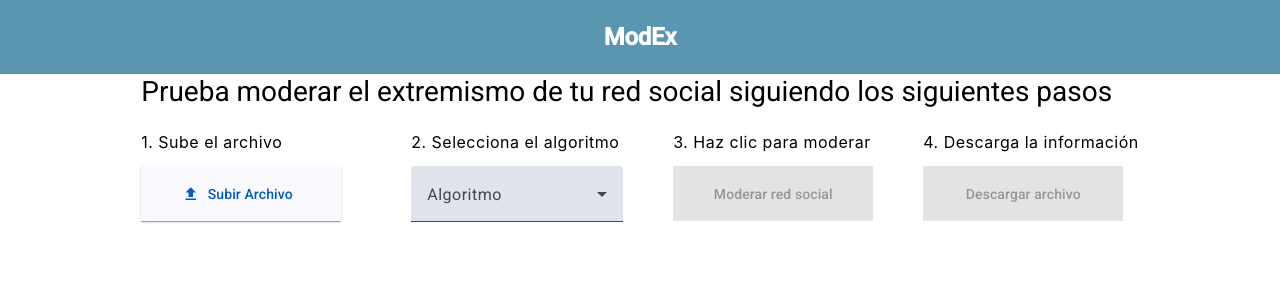
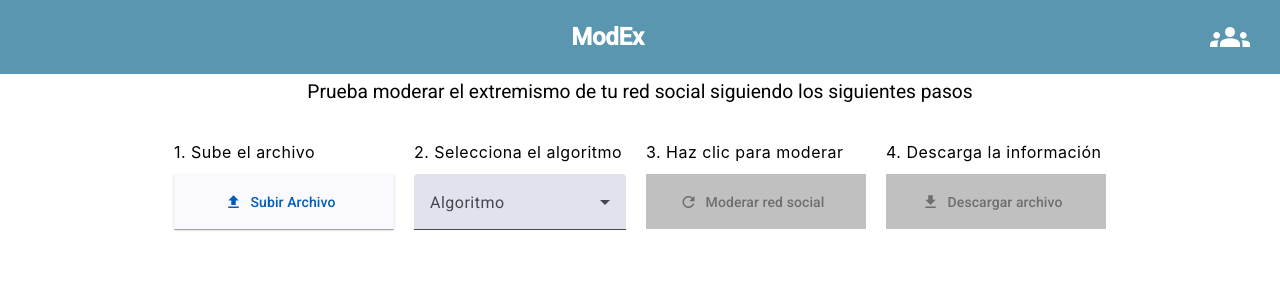
Before and after one commit to BrianGomezM/ModOpRed, an Angular app in the folder frontend/: page / in a window 1280 px wide. Shown: the top 300 px of the page. Built offline with nearby package versions, Linux system fonts and the light colour scheme.

Commit message:
version-estable-final

```diff
--- a/frontend/src/app/app.component.ts
+++ b/frontend/src/app/app.component.ts
@@ -4,7 +4,7 @@ import { HeaderComponent } from './header/header.component';
 import { MainContentComponent } from './main-content/main-content.component';
 import { MatButtonModule } from '@angular/material/button';
 import { MatIconModule } from '@angular/material/icon';
-
+import { MatTooltipModule } from '@angular/material/tooltip';
 @Component({
   selector: 'app-root',
   standalone: true,
@@ -12,7 +12,8 @@ import { MatIconModule } from '@angular/material/icon';
     HeaderComponent,
     MainContentComponent,
     MatButtonModule,  // Add Material Button Module
-    MatIconModule   ],
+    MatIconModule,
+    MatTooltipModule   ],
   templateUrl: './app.component.html',
   styleUrl: './app.component.css'
 })
--- a/frontend/src/app/header/header.component.css
+++ b/frontend/src/app/header/header.component.css
@@ -1,12 +1,24 @@
+
 .header {
-    background-color: #5B96B1;
-    padding: 5px;
-    text-align: center;
-  }
+  display: flex;                /* Utiliza flexbox para el layout */
+  justify-content: space-between; /* Espacia entre el título y el ícono */
+  align-items: center;         /* Centra verticalmente los elementos */
+  background-color: #5B96B1;  /* Color de fondo */
+  padding: 5px;               /* Espaciado interno */
+}
 
-  .title {
-    color: white;
-    margin: 0;
-    font-size: 24px;
-    font-weight: bold;
-  }
+.title {
+  color: white;               /* Color del texto */
+  margin: 0;                  /* Elimina el margen del título */
+  font-size: 24px;            /* Tamaño de fuente del título */
+  font-weight: bold;          /* Peso de fuente del título */
+  text-align: center;           /* Asegura que el texto esté alineado a la izquierda */
+  flex: 1;                    /* Permite que el título ocupe todo el espacio disponible */
+}
+
+.icon {
+  padding-right: 25px;        /* Espaciado interno a la derecha */
+  color: white;
+  font-size: 40px;
+
+}
--- a/frontend/src/app/header/header.component.html
+++ b/frontend/src/app/header/header.component.html
@@ -1,3 +1,6 @@
 <header class="header">
-    <h1 class="title">ModEx</h1>
-  </header>
+  <h1 class="title">ModEx</h1>
+  <span class="icon material-icons" [matTooltip]="tooltipContent" matTooltipPosition="above">
+    groups
+  </span>
+</header>
--- a/frontend/src/app/header/header.component.ts
+++ b/frontend/src/app/header/header.component.ts
@@ -1,12 +1,14 @@
 import { Component } from '@angular/core';
+import { MatTooltipModule } from '@angular/material/tooltip';
 
 @Component({
   selector: 'app-header',
   standalone: true,
-  imports: [],
+  imports: [MatTooltipModule],
   templateUrl: './header.component.html',
   styleUrl: './header.component.css'
 })
 export class HeaderComponent {
+  tooltipContent: string = `Integrantes:\n Brayan Gomez Muñoz\nValentina Barbetty Arango\nJheison Estiben Gomez Muñoz`;
 
 }
--- a/frontend/src/app/main-content/main-content.component.css
+++ b/frontend/src/app/main-content/main-content.component.css
@@ -1,75 +1,134 @@
-.square-button {
-  border-radius: 0 !important; /* Establece los bordes a 0 */
-  padding: 4px 16px; /* Ajusta el tamaño del botón si es necesario */
-  min-width: 200px; /* Establece un ancho mínimo para el botón */
-  text-align: center; /* Centra el texto dentro del botón */
-  height: 55px;
+/* Estilo para los contenedores de pasos y resultados */
+.steps-container {
+  display: flex;
+  flex-wrap: wrap; /* Permite que los elementos se muevan a la siguiente línea si es necesario */
+  justify-content: center;
+  gap: 20px;
+  margin-top: 20px;
 }
 
-/* Estilo para botones cuadrados */
-.square-button {
-  border-radius: 0; /* Elimina el redondeo */
+.results-container {
+  display: flex;
+  flex-wrap: wrap;
+  justify-content: center;
+  gap: 20px;
+  margin-top: 50px;
 }
 
-
-.result-card {
-  margin: 10px;
-  padding: 10px;
-  max-width: 400px;
-  border-radius: 8px;
+/* Botones */
+.square-button {
+  width: 220px; /* Establece un ancho fijo para todos los botones */
+  height: 55px;
+  text-align: center;
+  border-radius: 0; /* Quita el redondeo del botón */
 }
 
-mat-card-header {
-  background-color: #f5f5f5;
-  border-bottom: 1px solid #ddd;
-}
-
-mat-card-title {
-  font-size: 1.25em;
-  font-weight: bold;
-}
-
-
-/* Asegúrate de que las tarjetas se muestren debajo del contenedor de pasos */
-.results-container {
-  margin-top: 50px;
-  text-align: center;
-}
-
+/* Tarjetas */
 .result-card {
-  margin: 10px auto; /* Centra las tarjetas horizontalmente */
-  padding: 10px;
-  max-width: 400px;
-  border-radius: 8px;
+/* Ocupar todo el ancho disponible */
+  max-width: 500px; /* Aumenta el máximo ancho en pantallas grandes */
+  margin: 10px auto;
+  width: 500px;
+  border-radius: 20px;
   box-shadow: 0 2px 4px rgba(0, 0, 0, 0.1); /* Añade una sombra sutil */
 }
 
 mat-card-header {
-  background-color: #f5f5f5;
+  background-color: #4b7b92;
+  color: white;
   border-bottom: 1px solid #ddd;
 }
-
+.mat-mdc-card-header {
+  padding: 18px 15px 13px;
+}
 mat-card-title {
   font-size: 1.25em;
+}
+
+/* Estilos de texto */
+h5 {
+  font-size: 1.2em;
+  text-align: center;
+  margin-bottom: 20px;
+}
+
+.mat-mdc-card-content {
+  padding: 3px 24px;
+}
+
+p {
+  font-size: 1em;
+  margin: 10px 0;
+}
+
+/* Ajustes responsivos */
+@media (max-width: 768px) {
+  .steps-container,
+  .results-container {
+    flex-direction: column; /* Cambia la dirección a columna en pantallas pequeñas */
+  }
+
+  .square-button {
+    width: 90%; /* Los botones ocuparán el 90% del ancho disponible */
+    margin-bottom: 10px; /* Añadir espacio inferior entre botones */
+  }
+
+  .result-card {
+    max-width: 90%; /* Las tarjetas ocuparán un mayor porcentaje del ancho */
+  }
+}
+
+@media (max-width: 480px) {
+  .steps-container,
+  .results-container {
+    gap: 10px; /* Reduce el espacio entre elementos */
+  }
+
+  .square-button {
+    width: 100%; /* Ocupa todo el ancho disponible en pantallas pequeñas */
+    min-width: 80px; /* Ajuste de ancho mínimo en pantallas muy pequeñas */
+  }
+
+  .result-card {
+    max-width: 100%; /* Ocupa todo el ancho disponible */
+  }
+}
+
+
+.moderate-button {
+  background-color: #5b96b1 !important; /* Color para moderar */
+  color: white !important; /* Texto blanco */
+}
+
+.moderate-button:hover {
+  background-color: #4b7b92 !important; /* Color más oscuro al pasar el mouse */
+}
+
+.moderate-button:disabled {
+  background-color: #c0c0c1 !important; /* Color gris para el botón moderar */
+  color: #6e6e6e !important; /* Color del texto */
+}
+
+.download-button {
+  background-color: #45D0AC !important; /* Color para descargar */
+  color: white !important; /* Texto blanco */
+}
+
+.download-button:hover {
+  background-color: #3aa186 !important; /* Color más oscuro al pasar el mouse */
+}
+
+.download-button:disabled {
+  background-color: #c0c0c1 !important; /* Color gris para el botón moderar */
+  color: #6e6e6e !important; /* Color del texto */
+}
+
+.estado-si {
+  color: #0cd00c;
   font-weight: bold;
 }
 
-.square-button {
-  border-radius: 0; /* Quita el redondeo del botón */
+.estado-no {
+  color: red;
+  font-weight: bold;
 }
-.result-card {
-  margin-bottom: 20px;
-  max-width: 600px;
-  margin-left: auto;
-  margin-right: auto;
-}
-/* Estilos para las tarjetas de resultados */
-.result-card {
-  margin: 20px auto;
-  max-width: 600px;
-}
-
-/* Estilo general para los contenedores */
-div {
-  margin-bottom: 5px;
-}
--- a/frontend/src/app/main-content/main-content.component.html
+++ b/frontend/src/app/main-content/main-content.component.html
@@ -4,9 +4,8 @@
       Prueba moderar el extremismo de tu red social siguiendo los siguientes
       pasos
     </h5>
-    <!-- Contenedor con estilo Flexbox para alinear horizontalmente -->
-    <div style="display: flex; justify-content: center;  gap: 50px; margin-top: 20px;">
-      <div style="margin-right: 20px">
+    <div class="steps-container">
+      <div>
         <p>1. Sube el archivo</p>
         <div class="upload-button">
           <input
@@ -18,15 +17,15 @@
           <button
             mat-raised-button
             color="primary"
-            class="square-button"
+            class="square-button upload-button"
             (click)="triggerFileInput()"
           >
             <mat-icon>upload</mat-icon>
             Subir Archivo
           </button>
           <div style="height: 20px">
-            <p *ngIf="selectedFile">
-              Archivo seleccionado: {{ selectedFile.name }}
+            <p *ngIf="selectedFile" matTooltip="{{ selectedFile.name }}">
+              Archivo cargado: {{ truncatedFileName  }}
             </p>
           </div>
         </div>
@@ -53,8 +52,9 @@
           mat-flat-button
           [disabled]="!isReadyToModerate"
           (click)="moderate()"
-          class="square-button"
+          class="square-button moderate-button"
         >
+          <mat-icon>refresh</mat-icon>
           Moderar red social
         </button>
       </div>
@@ -64,17 +64,38 @@
           mat-flat-button
           [disabled]="!resultado.length"
           (click)="downloadFile()"
-          class="square-button"
+          class="square-button download-button"
         >
+          <mat-icon>download</mat-icon>
           Descargar archivo
         </button>
       </div>
     </div>
+
+  <div class="">
+    <div class="steps-container" >
+      <div>
+        <ng-container *ngIf="isReadyToModerate">
+          <mat-card class="result-card">
+            <mat-card-header>
+              <mat-card-title>
+                Archivo cargado: {{ selectedFile?.name }}
+              </mat-card-title>
+            </mat-card-header>
+            <mat-card-content style="max-height: 500px; overflow-y: auto">
+              <p><strong>Número de agentes:</strong> {{ numeroAgentes }}</p>
+              <p><strong>Rmax:</strong> {{ rMax }}</p>
+              <p><strong>Lista de agentes:</strong></p>
+
+              <p *ngFor="let agente of agentes; let i = index">
+                <strong>Agente {{ i + 1 }}:</strong><br> Opinión:
+                {{ agente.opinion }}, Receptividad: {{ agente.receptividad }}
+              </p>
+            </mat-card-content>
+          </mat-card>
+        </ng-container>
       </div>
-
-  <!-- Resultados en tarjetas -->
-  <div style=" display: flex;  justify-content: center; gap: 50px; flex-wrap: wrap;">
-    <div style="text-align: center; width: 50%; max-width: 490px">
+      <div>
         <ng-container *ngIf="mostrarResultado">
           <mat-card *ngFor="let item of resultado" class="result-card">
             <mat-card-header>
@@ -88,19 +109,21 @@
             </mat-card-content>
           </mat-card>
         </ng-container>
-    </div>
 
-    <!-- Lista de agentes -->
-    <div style="text-align: center; width: 50%; max-width: 490px">
         <ng-container *ngIf="mostrarResultado">
           <mat-card class="result-card">
             <mat-card-header>
               <mat-card-title>Lista de Agentes</mat-card-title>
             </mat-card-header>
             <mat-card-content>
-            <mat-list style="max-height: 400px; overflow-y: auto">
+              <mat-list style="max-height: 257px; overflow-y: auto">
                 <mat-list-item *ngFor="let agente of agentesResultado">
-                <span>{{ agente.nombre }}: {{ agente.estado }}</span>
+                  <span>
+                    <strong>{{ agente.nombre }}</strong>:
+                    <span [ngClass]="agente.estado === 'Sí' ? 'estado-si' : 'estado-no'">
+                      {{ agente.estado }}
+                    </span>
+                  </span>
                 </mat-list-item>
               </mat-list>
             </mat-card-content>
@@ -109,3 +132,4 @@
       </div>
     </div>
   </div>
+</div>
--- a/frontend/src/app/main-content/main-content.component.ts
+++ b/frontend/src/app/main-content/main-content.component.ts
@@ -14,15 +14,18 @@ import { MatCardModule } from '@angular/material/card';
 import { MatDividerModule } from '@angular/material/divider';
 import { MatListModule } from '@angular/material/list';
 import { DatePipe } from '@angular/common';
-
+import { MatTooltipModule } from '@angular/material/tooltip';
 interface Agente {
-  nombre: string;
-  modificado: number;
+  nombre?: string; // Nombre del agente (opcional)
+  modificado?: number; // Indica si ha sido modificado (opcional)
+  opinion?: number; // Opinión del agente
+  receptividad?: number; // Receptividad del agente
 }
 
+// Define la interfaz Section para secciones con nombre y fecha de actualización
 export interface Section {
-  name: string;
-  updated: Date;
+  name: string; // Nombre de la sección
+  updated: Date; // Fecha de actualización
 }
 
 @Component({
@@ -40,92 +43,138 @@ export interface Section {
     MatCardModule,
     MatDividerModule,
     MatListModule,
-    DatePipe
+    DatePipe,
+    MatTooltipModule
   ],
   templateUrl: './main-content.component.html',
   styleUrl: './main-content.component.css',
 })
+export class MainContentComponent {
+  selectedFile: File | null = null; // Archivo seleccionado (inicialmente nulo)
+  selectedAlgorithm: string | null = null; // Algoritmo seleccionado (inicialmente nulo)
+  isReadyToModerate = false; // Indica si está listo para moderar
+  resultado: any[] = []; // Arreglo para almacenar el resultado del algoritmo
+  agentes: Agente[] = []; // Arreglo para almacenar los agentes
+  agentesResultado: { nombre: string, estado: string }[] = []; // Arreglo para almacenar resultados de agentes
+  mostrarResultado = false; // Indica si se deben mostrar los resultados
+  maxFileNameLength = 10; // Longitud máxima del nombre del archivo
+  numeroAgentes: number | null = null; // Número de agentes (inicialmente nulo)
+  rMax: number | null = null; // Valor máximo de R (inicialmente nulo)
+  truncatedFileName: string = ''; // Nombre truncado del archivo
 
-export class MainContentComponent {
-  selectedFile: File | null = null;
-  selectedAlgorithm: string | null = null;
-  isReadyToModerate = false;
-  resultado: any[] = [];
-  agentes: Agente[] = [];
-  agentesResultado: { nombre: string, estado: string }[] = [];
-  mostrarResultado = false;
+  // Constructor que inyecta servicios
   constructor(private modexFBService: ModexFBService, private modexPVService: ModexPVService) { }
 
+  // Maneja la selección de un archivo
   onFileSelected(event: any): void {
-    this.selectedFile = event.target.files[0];
-    this.checkReadyToModerate();
+    this.selectedFile = event.target.files[0]; // Almacena el archivo seleccionado
+
+    if (this.selectedFile) {
+      const reader = new FileReader(); // Crea un objeto FileReader
+
+      reader.onload = (e: any) => { // Al cargar el archivo
+        const text = e.target.result; // Obtiene el contenido del archivo
+        const lines = text.split('\n').filter((line: string) => line.trim() !== ''); // Divide el contenido en líneas
+
+        // Procesar número de agentes, datos de agentes y R_max
+        const numeroAgentes = parseInt(lines[0], 10); // Lee el número de agentes desde la primera línea
+        const agentesData = lines.slice(1, numeroAgentes + 1).map((line: string) => { // Procesa los datos de los agentes
+          const [opinion, receptividad] = line.split(',').map(Number); // Divide la línea en opinión y receptividad
+          return { opinion, receptividad }; // Devuelve un objeto Agente
+        });
+        const rMax = parseInt(lines[numeroAgentes + 1], 10); // Lee el valor de R_max
+
+        // Asigna los datos procesados a las propiedades de la clase
+        this.agentes = agentesData; // Almacena los datos de los agentes
+        this.rMax = rMax; // Almacena el valor de R_max
+        this.numeroAgentes = numeroAgentes; // Almacena el número de agentes
+
+        // Establecer el nombre truncado
+        this.truncatedFileName = this.selectedFile && this.selectedFile.name.length > this.maxFileNameLength
+        ? this.selectedFile.name.substring(0, this.maxFileNameLength) + '...' // Trunca el nombre si excede el límite
+        : this.selectedFile?.name || ''; // Usa el nombre original o una cadena vacía
+
+        this.checkReadyToModerate(); // Verifica si está listo para moderar
+      };
+
+      reader.readAsText(this.selectedFile); // Lee el archivo como texto
+    }
   }
+
+  // Método para descargar los resultados en un archivo
   downloadFile() {
-    if (!this.resultado.length) {
-      console.log('No hay resultados para descargar.');
-      return;
+    if (!this.resultado.length) { // Verifica si hay resultados
+      console.log('No hay resultados para descargar.'); // Mensaje en consola si no hay resultados
+      return; // Sale del método
     }
 
-    let fileContent = `${this.resultado[0].extremismoModelaro}\n`;
-    fileContent += `${this.resultado[0].esfuerzoTotal}\n`;
+    let fileContent = `${this.resultado[0].extremismoModelaro}\n`; // Agrega el modelo de extremismo
+    fileContent += `${this.resultado[0].esfuerzoTotal}\n`; // Agrega el esfuerzo total
 
+    // Agrega el estado de cada agente al contenido del archivo
     this.agentesResultado.forEach(agente => {
-      fileContent += `${agente.estado === 'Sí' ? 'mod' : 'no_mod'}\n`;
+      fileContent += `${agente.estado === 'Sí' ? 'mod' : 'no_mod'}\n`; // Indica si el agente fue moderado o no
     });
 
     // Crear el archivo Blob
-    const blob = new Blob([fileContent], { type: 'text/plain' });
-    const url = window.URL.createObjectURL(blob);
+    const blob = new Blob([fileContent], { type: 'text/plain' }); // Crea un Blob con el contenido del archivo
+    const url = window.URL.createObjectURL(blob); // Crea una URL para el Blob
 
     // Crear un enlace temporal para la descarga
-    const a = document.createElement('a');
-    a.href = url;
-    a.download = 'resultado_moderacion.txt';
-    document.body.appendChild(a);
-    a.click();
+    const a = document.createElement('a'); // Crea un elemento <a>
+    a.href = url; // Establece la URL del Blob como href
+    a.download = 'resultado_moderacion.txt'; // Establece el nombre del archivo para la descarga
+    document.body.appendChild(a); // Agrega el elemento <a> al cuerpo del documento
+    a.click(); // Simula un clic en el enlace para iniciar la descarga
 
     // Limpiar
-    document.body.removeChild(a);
-    window.URL.revokeObjectURL(url);
-  }
-  triggerFileInput() {
-    const fileInput = document.getElementById('fileInput') as HTMLInputElement;
-    fileInput.click();
+    document.body.removeChild(a); // Elimina el elemento <a> del cuerpo
+    window.URL.revokeObjectURL(url); // Revoca la URL del Blob para liberar memoria
   }
 
-  onAlgorithmSelected() {
-    this.checkReadyToModerate();
+  // Método para simular el clic en el input de archivo
+  triggerFileInput() {
+    const fileInput = document.getElementById('fileInput') as HTMLInputElement; // Obtiene el input de archivo
+    fileInput.click(); // Simula un clic en el input de archivo
   }
 
-  checkReadyToModerate() {
-    this.isReadyToModerate = !!this.selectedFile && !!this.selectedAlgorithm;
+  // Método que se llama cuando se selecciona un algoritmo
+  onAlgorithmSelected() {
+    this.checkReadyToModerate(); // Verifica si está listo para moderar
   }
 
+  // Método que verifica si se puede moderar
+  checkReadyToModerate() {
+    this.isReadyToModerate = !!this.selectedFile && !!this.selectedAlgorithm; // Verifica si hay un archivo y un algoritmo seleccionado
+  }
+
+  // Método para moderar los datos
   moderate() {
-    this.mostrarResultado = true;
-    if (!this.selectedFile || !this.selectedAlgorithm) {
-      console.log('Por favor, selecciona un archivo y un algoritmo.');
-      return;
+    this.mostrarResultado = true; // Establece que se deben mostrar los resultados
+    if (!this.selectedFile || !this.selectedAlgorithm) { // Verifica si hay archivo y algoritmo seleccionados
+      console.log('Por favor, selecciona un archivo y un algoritmo.'); // Mensaje en consola si falta información
+      return; // Sale del método
     }
-
+    // Obtiene el contenido del archivo
     const file = this.selectedFile;
+    // Crea un objeto FileReader
     const reader = new FileReader();
-
+    // Al cargar el archivo
     reader.onload = (e: any) => {
       const text = e.target.result;
       const lines = text.split('\n').filter((line: string) => line.trim() !== '');
-
+      // Verifica si el archivo tiene suficientes datos
       if (lines.length < 2) {
         console.log('El archivo no tiene suficientes datos.');
         return;
       }
-
+      // Obtiene el valor de R_max
       const R_max = parseInt(lines[lines.length - 1], 10);
       const agentesData = lines.slice(1, -1).map((line: string) => {
         const [opinion, receptividad] = line.split(',').map(Number);
         return { opinion, receptividad };
       });
-
+      // Ejecuta el algoritmo seleccionado
       if (this.selectedAlgorithm === 'fb') {
         this.resultado = this.modexFBService.runAlgorithm(R_max, agentesData);
         const combinacion = this.resultado[0]?.combinacion || "";
@@ -134,11 +183,8 @@ export class MainContentComponent {
           nombre: `Agente ${index + 1}`,
           estado
         }));
-
-        console.log(JSON.stringify(this.resultado, null, 2));
       } else if (this.selectedAlgorithm === 'pd') {
         this.resultado = ModexPDService(R_max, agentesData);
-
         const combinacion = this.resultado[0]?.combinacion || "";
         const estados = combinacion.split(' - ').map((value: string) => value === '1' ? 'Sí' : 'No');
         this.agentesResultado = estados.map((estado: any, index: number) => ({
--- a/frontend/src/app/services/modexFB.service.ts
+++ b/frontend/src/app/services/modexFB.service.ts
@@ -66,8 +66,8 @@ export class ModexFBService {
       algoritmo: 'Fuerza Bruta', // Nombre del algoritmo utilizado
       combinacion: mejorCombinacion, // La mejor combinación encontrada
       esfuerzoTotal: mejorEsfuerzo, // El esfuerzo total de la mejor combinación
-      extremismoModelaro: extremismoMin, // El extremismo mínimo encontrado
-      tiempoEjecucion: executionTime, // Tiempo total de ejecución en milisegundos
+      extremismoModelaro: extremismoMin.toFixed(3), // El extremismo mínimo encontrado
+      tiempoEjecucion: executionTime.toFixed(3), // Tiempo total de ejecución en milisegundos
     });
     // Imprimir el resultado en la consola para depuración
     console.log(resultado);
--- a/frontend/src/app/services/modexPV.service.ts
+++ b/frontend/src/app/services/modexPV.service.ts
@@ -68,8 +68,8 @@ export class ModexPVService {
       algoritmo: 'Algoritmo Voraz',
       combinacion: combinacion,  // Usar la combinación en string
       esfuerzoTotal,
-      extremismoModelaro: extremismoMin,
-      tiempoEjecucion: executionTime,
+      extremismoModelaro: extremismoMin.toFixed(3),
+      tiempoEjecucion: executionTime.toFixed(3),
     });
 
 
```
Also changed, not shown: frontend/src/app/services/modexPD.service.ts (+9 -3 lines). Lines whose indentation alone changed are shown as unchanged.
